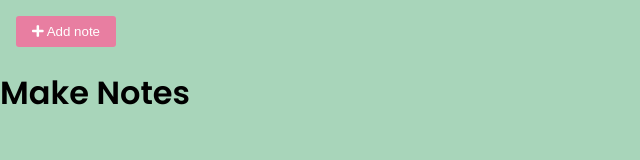
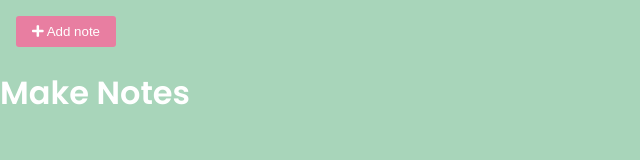
Before and after one commit to emahmi/NotesApp-JS, a plain HTML site: page index.html in a window 1280 px wide. Shown: the whole page, without its empty margins (0-640 px from the left). Drawn offline with nearby package versions, Linux system fonts and the light colour scheme.

Commit message:
Update style.css

```diff
--- a/style.css
+++ b/style.css
@@ -14,12 +14,13 @@ body {
 	padding-top: 3rem;
 }
 
-.h3 {
+h1 {
 	color: white;
+	text-align: center;
 	/*padding: 0.5rem 1rem;
 	position: fixed;
 	top: 1rem;*/
-	text-align: center;
+
 
 }
 
```
